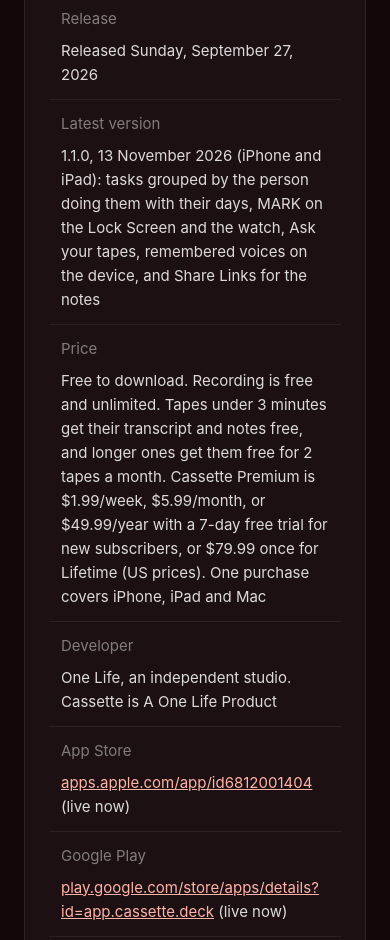
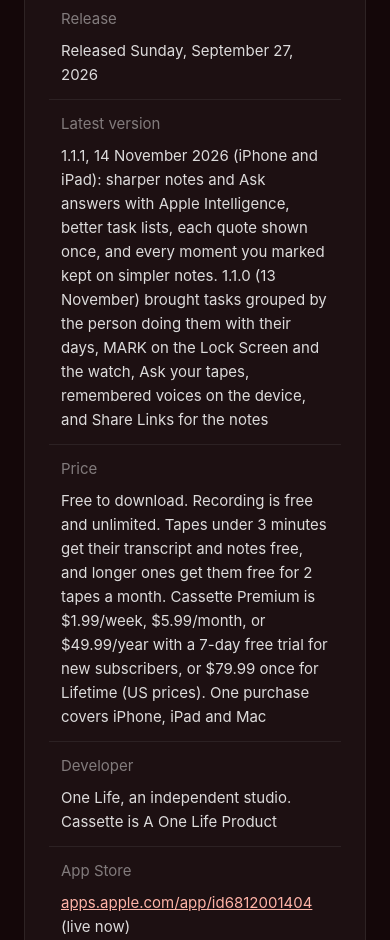
Before and after one commit to rabdoli/onelifeco, a plain HTML site: page cassette/press.html in a window 390 px wide. Shown: the part 769-1709 px from the top of the page. Drawn offline with Linux system fonts and the light colour scheme.

Commit message:
Press kit: latest version 1.1.1 (14 Nov 2026, iPhone and iPad), from its What's New
Co-Authored-By: Claude Opus 5.5 <noreply@anthropic.com>

```diff
--- a/cassette/press.html
+++ b/cassette/press.html
@@ -144,7 +144,7 @@ document.addEventListener('click', function (e) {
       <tr><td>Category</td><td>Productivity (also Business)</td></tr>
       <tr><td>Platform</td><td>iPhone, iPad, Apple Watch and Mac on the App Store, where one purchase covers all of them, and Android phones on Google Play (Android 10 or later).</td></tr>
       <tr><td>Release</td><td>Released Sunday, September 27, 2026</td></tr>
-      <tr><td>Latest version</td><td>1.1.0, 13 November 2026 (iPhone and iPad): tasks grouped by the person doing them with their days, MARK on the Lock Screen and the watch, Ask your tapes, remembered voices on the device, and Share Links for the notes</td></tr>
+      <tr><td>Latest version</td><td>1.1.1, 14 November 2026 (iPhone and iPad): sharper notes and Ask answers with Apple Intelligence, better task lists, each quote shown once, and every moment you marked kept on simpler notes. 1.1.0 (13 November) brought tasks grouped by the person doing them with their days, MARK on the Lock Screen and the watch, Ask your tapes, remembered voices on the device, and Share Links for the notes</td></tr>
       <tr><td>Price</td><td>Free to download. Recording is free and unlimited. Tapes under 3 minutes get their transcript and notes free, and longer ones get them free for 2 tapes a month. Cassette Premium is $1.99/week, $5.99/month, or $49.99/year with a 7-day free trial for new subscribers, or $79.99 once for Lifetime (US prices). One purchase covers iPhone, iPad and Mac</td></tr>
       <tr><td>Developer</td><td>One Life, an independent studio. Cassette is A One Life Product</td></tr>
       <tr><td>App Store</td><td><a href="https://apps.apple.com/app/apple-store/id6812001404?pt=129004817&amp;ct=web_press&amp;mt=8">apps.apple.com/app/id6812001404</a> (live now)</td></tr>
```
